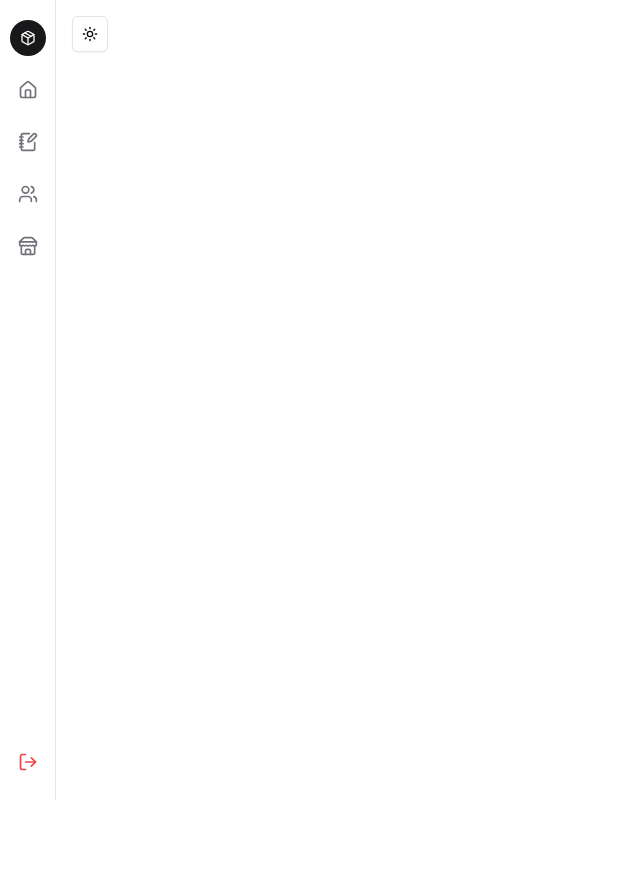
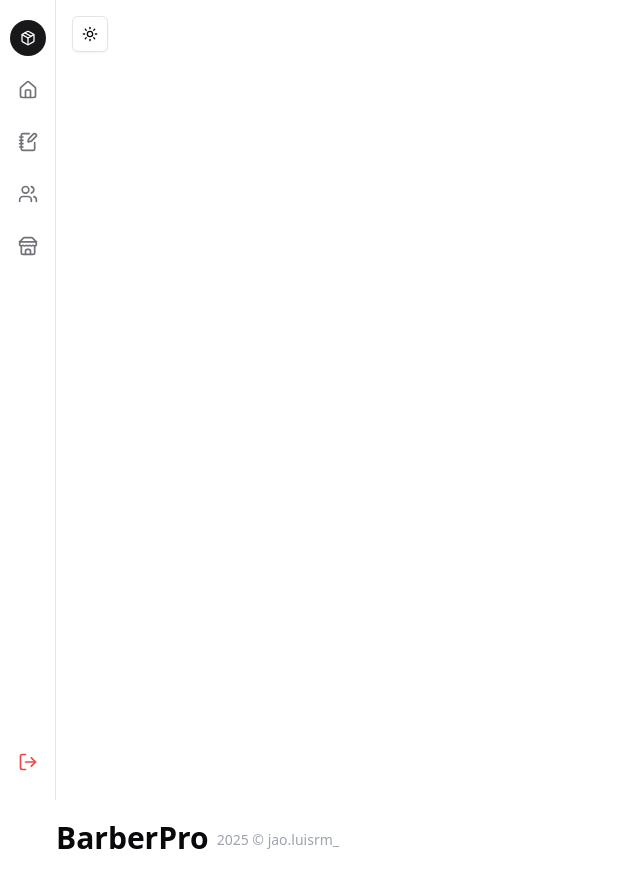
Before and after one commit to jooluisrm/barber-pro-barbearia, a Next.js app: page / in a window 1280 px wide. Shown: the whole page, without its empty margins (0-640 px from the left). Before the commit the page ends 800 px from the top, so only its background shows below. Built offline with nearby package versions, Linux system fonts and the light colour scheme.

Commit message:
Footer add

```diff
--- a/src/app/layout.tsx
+++ b/src/app/layout.tsx
@@ -3,6 +3,7 @@ import localFont from "next/font/local";
 import "./globals.css";
 import { ThemeProvider } from "@/components/theme-provider";
 import { Deshboard } from "@/components/Deshboard/deshbord";
+import { Footer } from "@/components/footer/footer";
 
 const geistSans = localFont({
   src: "./fonts/GeistVF.woff",
@@ -39,6 +40,7 @@ export default function RootLayout({
 
           <Deshboard />
           {children}
+          <Footer />
 
         </ThemeProvider>
       </body>
--- a/src/app/page.tsx
+++ b/src/app/page.tsx
@@ -3,7 +3,7 @@ import { Button } from "@/components/ui/button";
 
 const Home = () => {
   return (
-    <main className="sm:ml-14 p-4">
+    <main className="sm:ml-14 p-4 min-h-screen">
       <ModeToggle />
     </main>
   );
--- /dev/null
+++ b/src/components/footer/footer.tsx
@@ -0,0 +1,12 @@
+export const Footer = () => {
+    return (
+        <div className="container px-5 md sm:px-14 mx-auto py-5 max-h-20 ">
+            <div className="flex items-center gap-2">
+                <div className="text-3xl font-extrabold">
+                    BarberPro
+                </div>
+                <p className="text-gray-400 text-sm pt-1">2025 © jao.luisrm_</p>
+            </div>
+        </div>
+    );
+}
```
